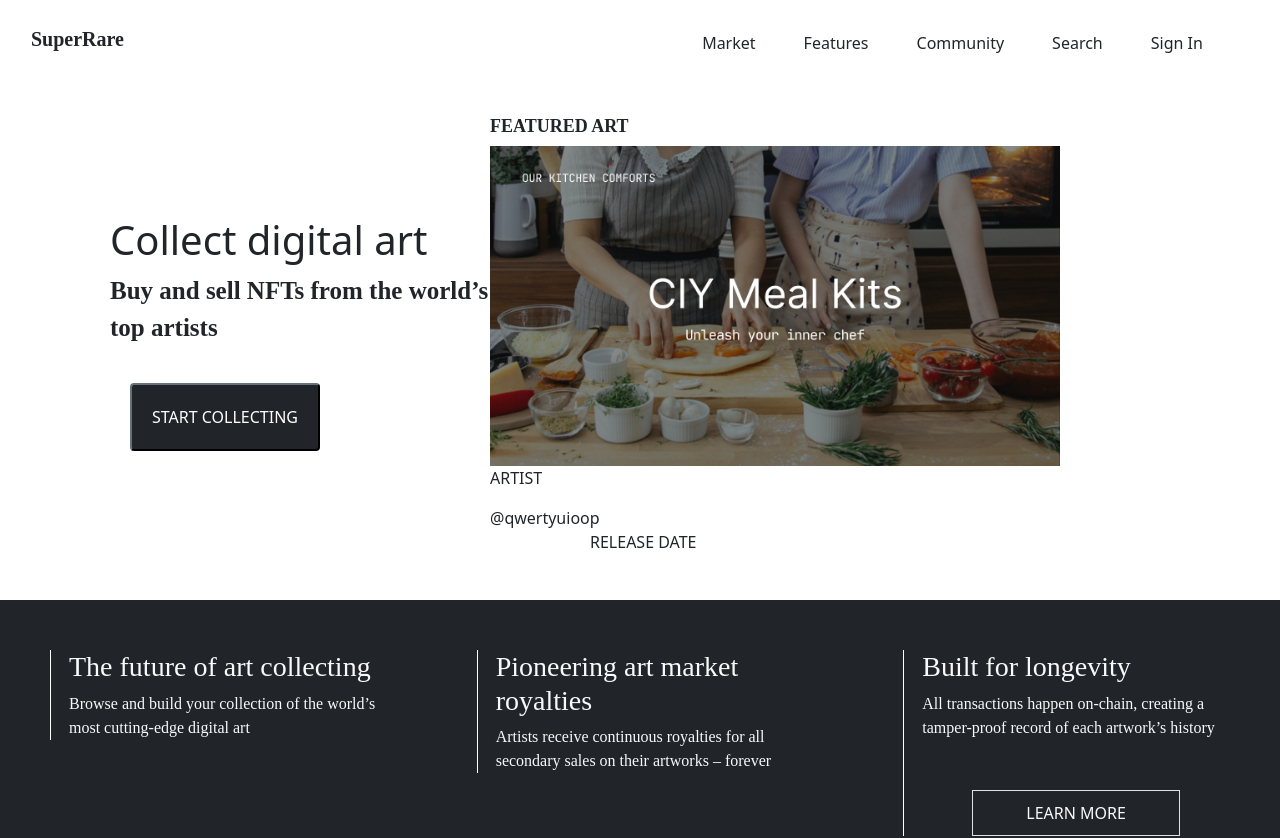
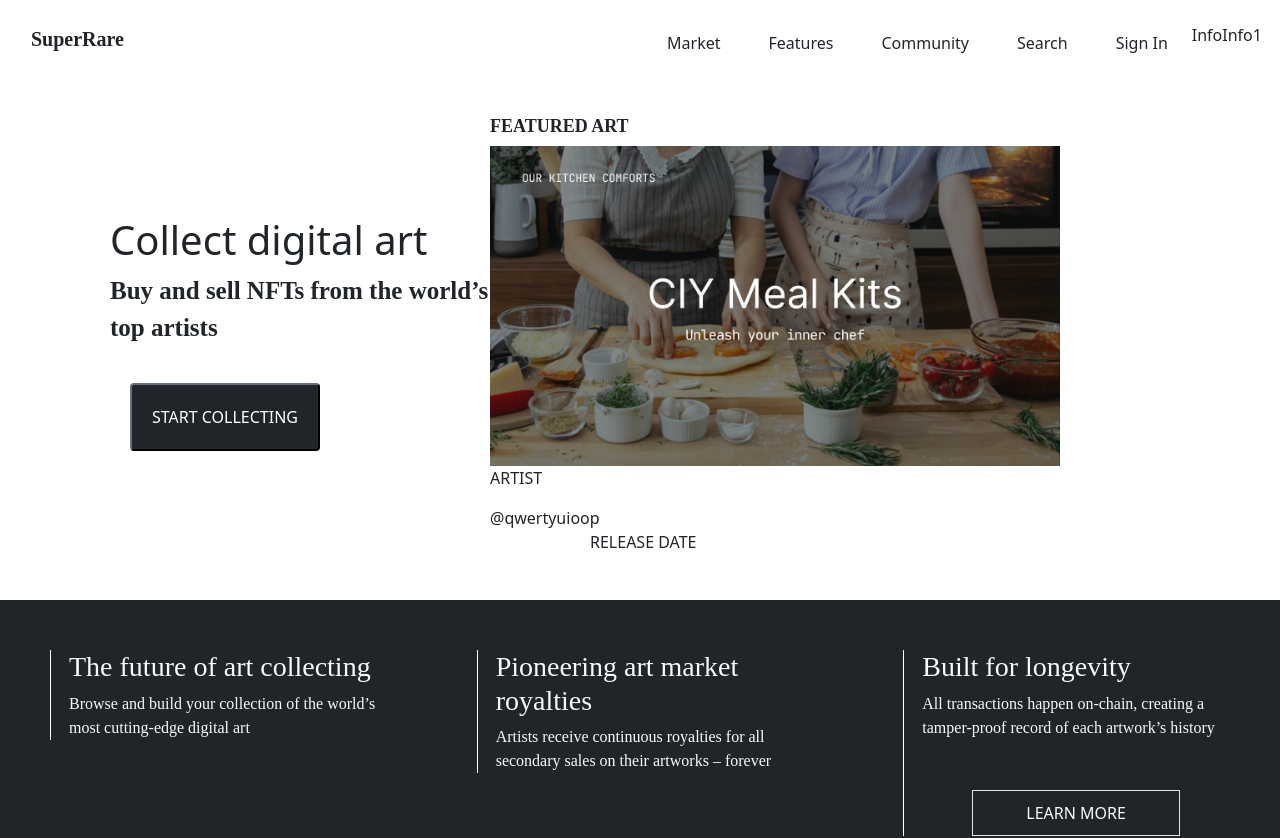
Before and after one commit to buddyraar/superrare, an Angular app: page / in a window 1280 px wide. Shown: the top 838 px of the page. Built offline with nearby package versions, Linux system fonts and the light colour scheme.

Commit message:
commitfilecheck

```diff
--- a/src/app/dashboard/dashboard.component.html
+++ b/src/app/dashboard/dashboard.component.html
@@ -14,6 +14,8 @@
                 <a href="javascript:void(0)" class="nav-item nav-link text-dark active mainNav">Community</a>
                 <a [routerLink]="['/search']" class="nav-item nav-link text-dark active mainNav">Search</a>
                 <a href="javascript:void(0)" class="nav-item nav-link text-dark active mainNav">Sign In</a>
+                <label>Info</label>
+                <label>Info1</label>
             </div>
         </div>
         </nav>
```
